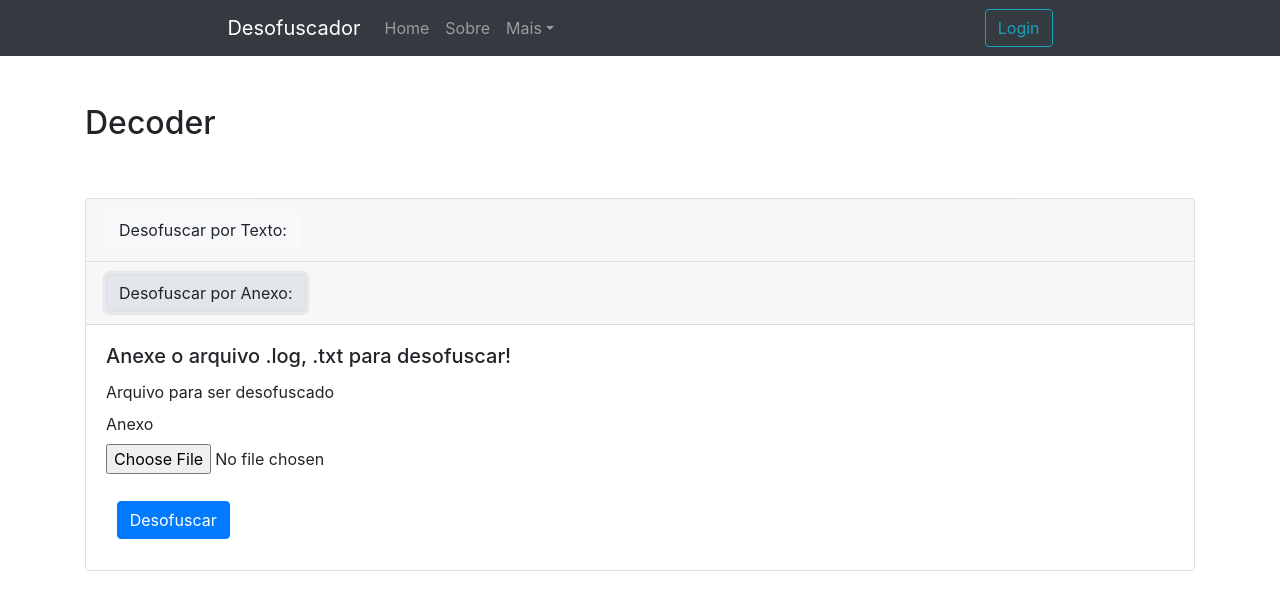
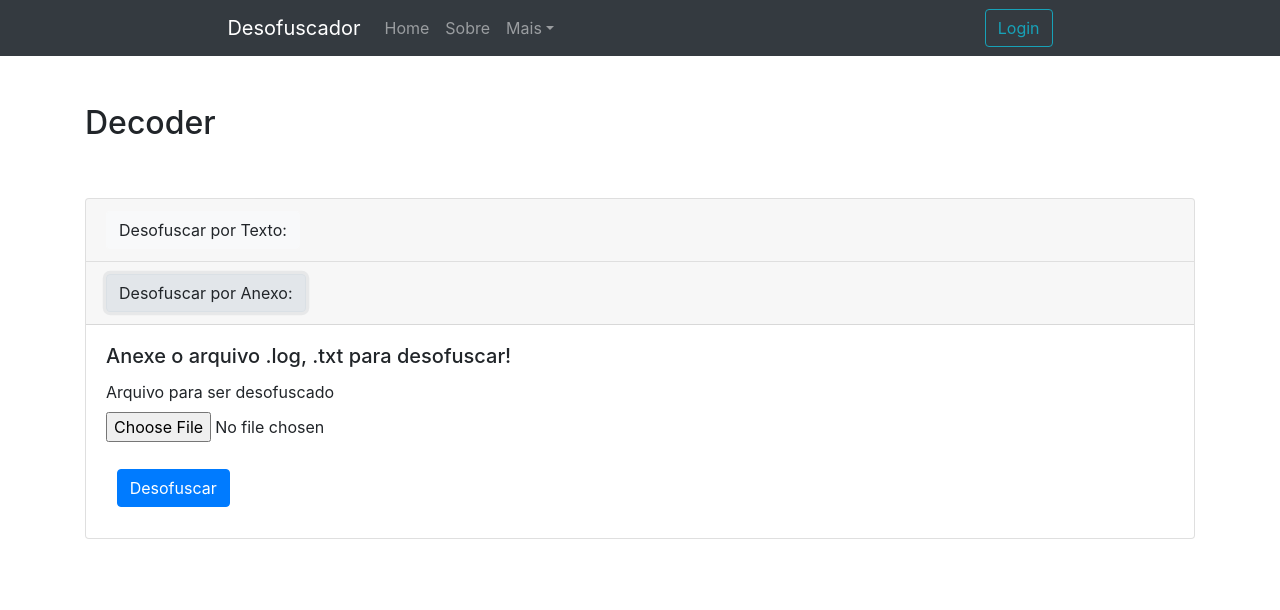
Before and after one commit to cauannora/api_usuario_front, a React (Create React App) app: page /decode in a window 1280 px wide. Both pictures are taken after a click on the button "Desofuscar por Anexo:". Shown: the top 610 px of the page. Built offline with nearby package versions, Linux system fonts and the light colour scheme.

Commit message:
Ajuste estrutura do projeto

```diff
--- a/src/components/forms_buttons/FormUpload.js
+++ b/src/components/forms_buttons/FormUpload.js
@@ -17,7 +17,7 @@ class UploadForm extends React.Component {
     }
 
     handleChange(event) {this.setState({valueInput: event.target.value}); console.log(this.state.valueInput) }
-    handleClear(event) {this.setState({valueInput: "", valueOutput: ""}); console.log(this.state.valueInput) }
+    handleClear() {this.setState({valueInput: "", valueOutput: ""}); console.log(this.state.valueInput) }
     handleSubmit(event) {
         const texto =  {
             'texto' : this.state.valueInput
@@ -46,14 +46,6 @@ class UploadForm extends React.Component {
         return(
 
         <Row>
-            {/* <Form action="http://localhost:3001/upload/file"
-                        method="POST" encType="multipart/form-data">
-                            <Form.Group>
-                                <Form.File id="attachment" name="attachment"
-                                label="Anexo"/>
-                            </Form.Group>
-                            <Button type="submit">Enviar</Button>
-                        </Form> */}
             <Col>
             <Accordion>
                 <Card>
@@ -72,7 +64,7 @@ class UploadForm extends React.Component {
                                     <Form.Label>Texto desofuscado:</Form.Label>
                                     <Form.Control disabled as="textarea" value={this.state.valueOutput} name="r_texto" id="r_texto" rows="6" />
                                     <Button id="btn" onClick={this.handleSubmit} variant="primary">Desofuscar</Button>
-                                    <Button id="btn"  onClick={this.handleClear} variant="secondary">Limpar campo</Button>
+                                    <Button id="btn" onClick={this.handleClear} variant="secondary">Limpar campo</Button>
                                 </Form>
                         </Card.Body>
                     </Accordion.Collapse>
@@ -90,8 +82,7 @@ class UploadForm extends React.Component {
                                 method="POST" encType="multipart/form-data">
                                     <Form.Group>
                                         <Form.Label>Arquivo para ser desofuscado</Form.Label>
-                                        <Form.File id="attachment" name="attachment"
-                                        label="Anexo"/>
+                                        <Form.File id="attachment" name="attachment"/>
                                     </Form.Group>
                                     <Button id="btn" type="submit" variant="primary">Desofuscar</Button>
                                 </Form>
```
